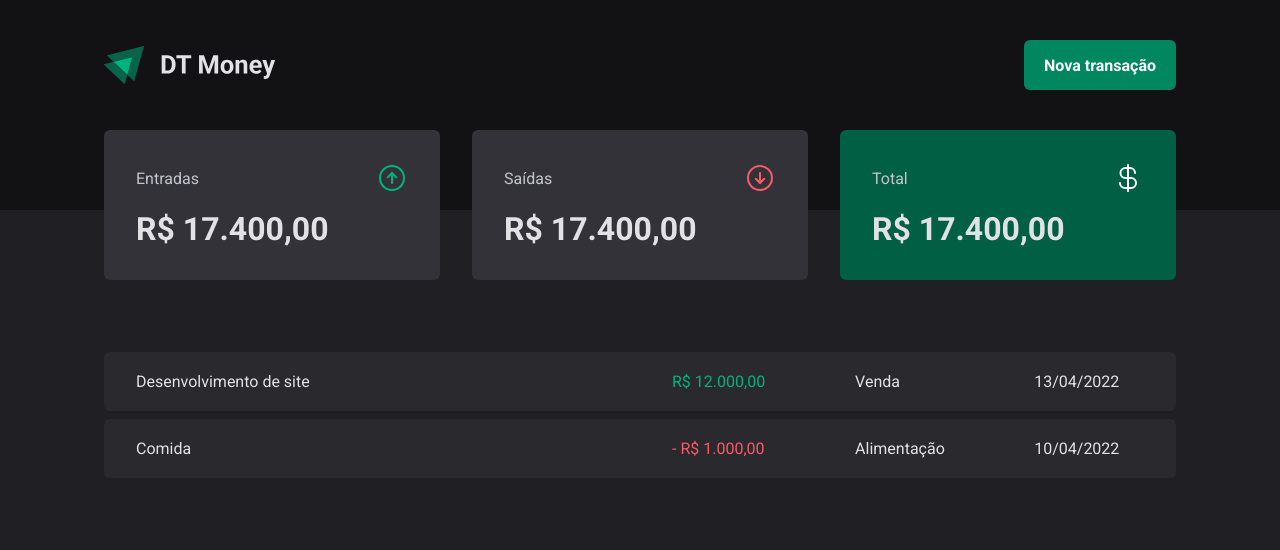
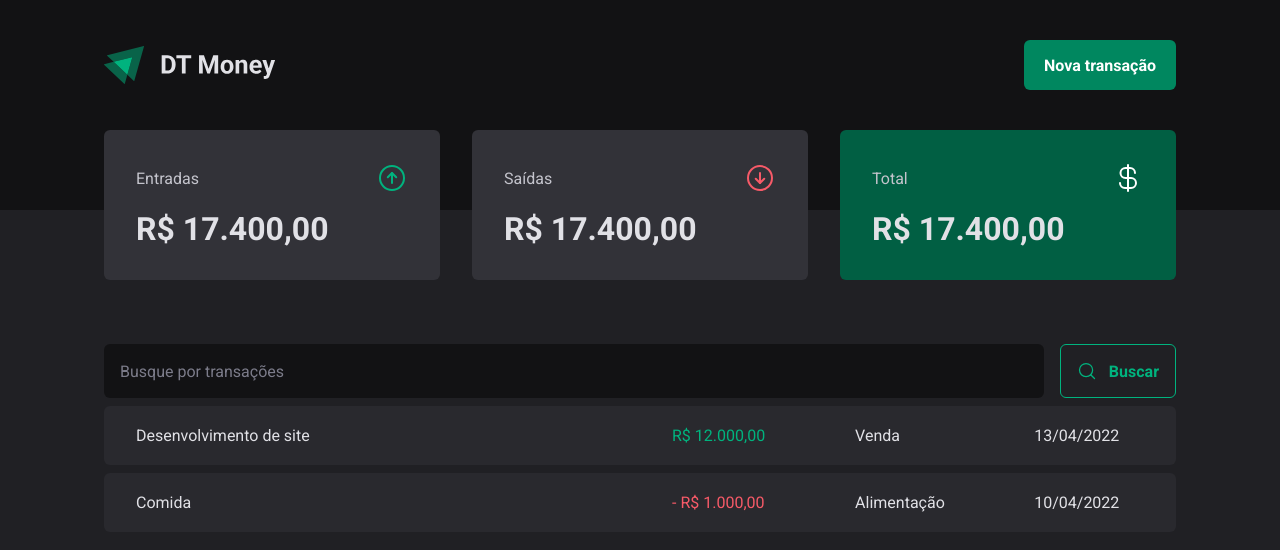
Before and after one commit to TheHumphrey/dt-money, a React (Vite) app: page / in a window 1280 px wide. Shown: the top 550 px of the page. Built offline with nearby package versions, Linux system fonts and the light colour scheme.

Commit message:
feat: created searchform

```diff
--- a/src/pages/Transactions/Transactions.tsx
+++ b/src/pages/Transactions/Transactions.tsx
@@ -1,4 +1,5 @@
 import { Header, Summary } from '../../components'
+import { SearchForm } from './components/SearchForm/SearchForm'
 import {
   PriceHighLight,
   TransactionsContainer,
@@ -12,6 +13,8 @@
       <Summary />
 
       <TransactionsContainer>
+        <SearchForm />
+
         <TransactionsTable>
           <tbody>
             <tr>
--- /dev/null
+++ b/src/pages/Transactions/components/SearchForm/SearchForm.tsx
@@ -0,0 +1,15 @@
+import { MagnifyingGlass } from 'phosphor-react'
+import { SearchFormContainer } from './style'
+
+export const SearchForm = () => {
+  return (
+    <SearchFormContainer>
+      <input type="text" placeholder="Busque por transações" />
+
+      <button type="submit">
+        <MagnifyingGlass size={20} />
+        Buscar
+      </button>
+    </SearchFormContainer>
+  )
+}
--- /dev/null
+++ b/src/pages/Transactions/components/SearchForm/style.ts
@@ -0,0 +1,40 @@
+import styled from 'styled-components'
+
+export const SearchFormContainer = styled.form`
+  display: flex;
+  gap: 1rem;
+
+  input {
+    flex: 1;
+    border-radius: 6px;
+    border: 0;
+    background: ${({ theme }) => theme['gray-900']};
+    color: ${({ theme }) => theme['gray-300']};
+    padding: 1rem;
+
+    &::placeholder {
+      color: ${({ theme }) => theme['gray-500']};
+    }
+  }
+
+  button {
+    display: flex;
+    align-items: center;
+    gap: 0.75rem;
+
+    border: 0;
+    padding: 1rem;
+    background: transparent;
+    border: 1px solid ${({ theme }) => theme['green-300']};
+    color: ${({ theme }) => theme['green-300']};
+    font-weight: bold;
+    border-radius: 6px;
+
+    &:hover {
+      background: ${({ theme }) => theme['green-500']};
+      border: 1px solid ${({ theme }) => theme['green-500']};
+      color: ${({ theme }) => theme.white};
+      transition: background-color 0.2s, color 0.2s, border-color 0.2s;
+    }
+  }
+`
```
